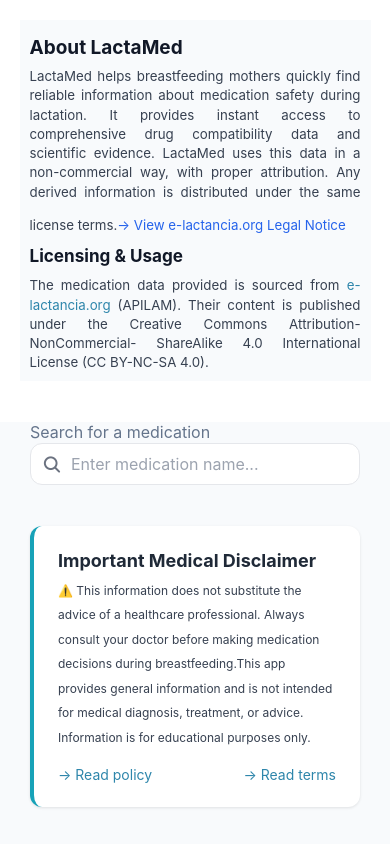
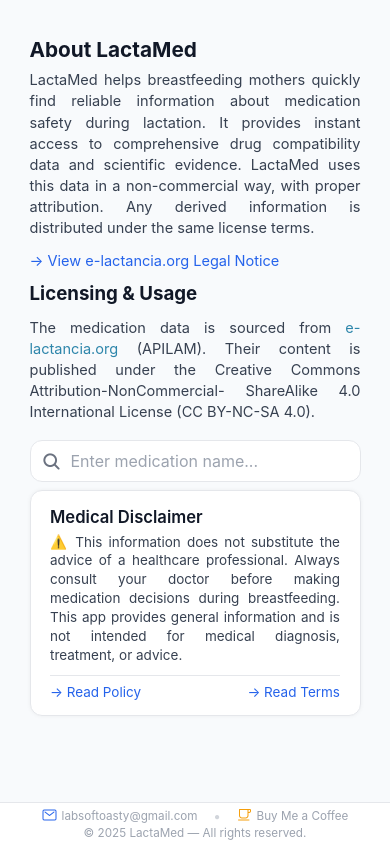
Before and after one commit to ArtursTorsters/LactafarmaApp, a React Native app: screen / in a window 390 px wide. Built offline with nearby package versions, Linux system fonts and the light colour scheme.

Commit message:
finished

```diff
--- a/App.tsx
+++ b/App.tsx
@@ -6,8 +6,8 @@
 import { DrugSearchComponent } from './frontend/src/components/searchInput/SearchInput'
 import { LoadingSpinner } from './frontend/src/components/common/LoadingSpinner'
 import { globalStyles } from './frontend/src/styles/styles'
-import {MedicalDisclaimer} from './frontend/src/components/medicalDisclaimer/MedicalDisclaimer'
 import {AboutApp} from './frontend/src/components/aboutApp/AboutApp'
+import { Contacts } from './frontend/src/components/contacts/contacts';
 
 export default function App() {
   const [loading, setLoading] = useState(false);
@@ -25,7 +25,7 @@
         >
           {loading && <LoadingSpinner />}
           <AboutApp />
-          <DrugSearchComponent />
+          <Contacts/>
         </KeyboardAvoidingView>
       </TouchableWithoutFeedback>
     </SafeAreaView>
--- a/frontend/src/components/aboutApp/AboutApp.tsx
+++ b/frontend/src/components/aboutApp/AboutApp.tsx
@@ -1,6 +1,7 @@
 import React from "react";
 import { View, Text, Linking, ScrollView, useWindowDimensions } from "react-native";
 import { globalStyles } from "../../styles/styles";
+import { DrugSearchComponent } from "../searchInput/SearchInput";
 
 export const AboutApp: React.FC = () => {
   const { width, height } = useWindowDimensions();
@@ -8,32 +9,31 @@
   const openELactancia = () => Linking.openURL("https://www.e-lactancia.org");
   const openLegal = () => Linking.openURL("https://www.e-lactancia.org/aviso_legal/");
 
-  // 📏 Dynamically scale text sizes — slightly smaller for narrow screens
-  const scale = width < 360 ? 0.9 : width < 400 ? 0.95 : 1;
+  // --- Dynamic scaling based on width & height ---
+  const scaleWidth = width / 375; // base width
+  const scaleHeight = height / 812; // base height (iPhone X)
+  const scale = Math.min(scaleWidth, scaleHeight); // choose smaller to avoid overflow
+
   const baseFont = 14 * scale;
   const titleFont = 20 * scale;
   const subtitleFont = 18 * scale;
+  const lineHeight = baseFont * 1.45;
 
   return (
     <ScrollView
-      style={{ flex: 1, backgroundColor: "#fff" }}
+      style={{ flex: 1 }}
       contentContainerStyle={{
         paddingHorizontal: width * 0.05,
-        paddingVertical: 16,
+        paddingVertical: height * 0.02,
       }}
-      showsVerticalScrollIndicator={true}
+      showsVerticalScrollIndicator
     >
       <View style={globalStyles.medicalContainer}>
-        {/* --- Section: About --- */}
+        {/* About Section */}
         <Text
           style={[
             globalStyles.title,
-            {
-              fontSize: titleFont,
-              textAlign: "left",
-              marginBottom: 8,
-              color: "#111827",
-            },
+            { fontSize: titleFont, marginBottom: height * 0.01, color: "#111827" },
           ]}
         >
           About LactaMed
@@ -42,29 +42,20 @@
         <Text
           style={[
             globalStyles.bodyText,
-            {
-              fontSize: baseFont,
-              lineHeight: baseFont * 1.45,
-              textAlign: "justify",
-              color: "#374151",
-            },
+            { fontSize: baseFont, lineHeight, textAlign: "justify", color: "#374151" },
           ]}
         >
           LactaMed helps breastfeeding mothers quickly find reliable information about medication
           safety during lactation. It provides instant access to comprehensive drug compatibility
-          data and scientific evidence.
-          LactaMed uses this data in a non-commercial way, with proper attribution. Any derived
-          information is distributed under the same license terms.
+          data and scientific evidence. LactaMed uses this data in a non-commercial way, with proper
+          attribution. Any derived information is distributed under the same license terms.
+        </Text>
+
         <Text
           style={[
             globalStyles.bodyText,
             globalStyles.link,
-            {
-              marginTop: 14,
-              textAlign: "center",
-              fontSize: baseFont,
-              color: "#2563EB",
-            },
+            { marginTop: height * 0.015, textAlign: "left", fontSize: baseFont, color: "#2563EB" },
           ]}
           onPress={openLegal}
           accessibilityRole="button"
@@ -72,18 +63,12 @@
         >
           → View e-lactancia.org Legal Notice
         </Text>
-        </Text>
 
-        {/* --- Section: Licensing --- */}
+        {/* Licensing Section */}
         <Text
           style={[
             globalStyles.title,
-            {
-              fontSize: subtitleFont,
-              textAlign: "left",
-              marginVertical: 10,
-              color: "#111827",
-            },
+            { fontSize: subtitleFont, marginVertical: height * 0.015, color: "#111827" },
           ]}
         >
           Licensing & Usage
@@ -92,15 +77,10 @@
         <Text
           style={[
             globalStyles.bodyText,
-            {
-              fontSize: baseFont,
-              lineHeight: baseFont * 1.45,
-              textAlign: "justify",
-              color: "#374151",
-            },
+            { fontSize: baseFont, lineHeight, textAlign: "justify", color: "#374151" },
           ]}
         >
-          The medication data provided is sourced from{" "}
+          The medication data is sourced from{" "}
           <Text style={globalStyles.link} onPress={openELactancia}>
             e-lactancia.org
           </Text>{" "}
@@ -108,23 +88,10 @@
           ShareAlike 4.0 International License (CC BY-NC-SA 4.0).
         </Text>
 
-        <Text
-          style={[
-            globalStyles.bodyText,
-            {
-              fontSize: baseFont,
-              lineHeight: baseFont * 1.45,
-              marginTop: 8,
-              textAlign: "justify",
-              color: "#374151",
-            },
-          ]}
-        >
-
-        </Text>
-
-        {/* --- Legal Link --- */}
-
+        {/* Drug Search */}
+        <View style={{ marginTop: height * 0.02 }}>
+          <DrugSearchComponent />
+        </View>
       </View>
     </ScrollView>
   );
--- /dev/null
+++ b/frontend/src/components/contacts/contacts.tsx
@@ -0,0 +1,88 @@
+import React from "react";
+import { View, Text, Linking, useWindowDimensions } from "react-native";
+import { Ionicons } from "@expo/vector-icons";
+import { globalStyles } from "../../styles/styles";
+
+export const Contacts: React.FC = () => {
+    const { width } = useWindowDimensions();
+
+    const openEmail = () => Linking.openURL("mailto:labsoftoasty@gmail.com");
+    const openCoffee = () => Linking.openURL("https://www.buymeacoffee.com/yourusername");
+
+    const fontSize = Math.max(13, width * 0.035); // slightly smaller for compact layout
+    const iconSize = Math.max(16, width * 0.04);
+    const gap = Math.min(16, width * 0.04);
+
+    return (
+        <View
+            style={{
+                borderTopWidth: 1,
+                borderTopColor: "#E5E7EB",
+                paddingHorizontal: width * 0.05,
+                paddingVertical: 4,
+                alignItems: "center",
+                backgroundColor: "#fff",
+            }}
+        >
+            {/* Horizontal Row */}
+            <View
+                style={{
+                    flexDirection: "row",
+                    alignItems: "center",
+                    justifyContent: "center",
+                    flexWrap: "wrap",
+                    gap, // spacing between items
+                }}
+            >
+                {/* Email */}
+                <View style={{ flexDirection: "row", alignItems: "center" }}>
+                    <Ionicons name="mail-outline" size={iconSize} color="#2563EB" style={{ marginRight: 4 }} />
+                    <Text
+                        style={{
+                            fontSize: Math.max(11, width * 0.03),
+                            color: "#9CA3AF",
+                        }}
+
+                        onPress={openEmail}
+                        accessibilityRole="button"
+                        accessibilityLabel="Send an email"
+                    >
+                        labsoftoasty@gmail.com
+                    </Text>
+                </View>
+
+                {/* Divider Dot */}
+                <Text style={{ color: "#D1D5DB", fontSize }}>•</Text>
+
+                {/* Buy Me a Coffee */}
+                <View style={{ flexDirection: "row", alignItems: "center" }}>
+                    <Ionicons name="cafe-outline" size={iconSize} color="#F59E0B" style={{ marginRight: 4 }} />
+                    <Text
+                        style={{
+                            fontSize: Math.max(11, width * 0.03),
+                            color: "#9CA3AF",
+                        }}
+                        onPress={openCoffee}
+                        accessibilityRole="button"
+                        accessibilityLabel="Buy me a coffee link"
+                    >
+                        Buy Me a Coffee
+                    </Text>
+                </View>
+            </View>
+
+            {/* Footer note */}
+            <Text
+                style={{
+                    fontSize: Math.max(11, width * 0.03),
+                    color: "#9CA3AF",
+                    marginTop: 2,
+                    marginBottom: 0,
+                    textAlign: "center",
+                }}
+            >
+                © {new Date().getFullYear()} LactaMed — All rights reserved.
+            </Text>
+        </View>
+    );
+};
--- a/frontend/src/components/medicalDisclaimer/MedicalDisclaimer.tsx
+++ b/frontend/src/components/medicalDisclaimer/MedicalDisclaimer.tsx
@@ -1,56 +1,52 @@
 import React from "react";
-import { View, Text, Linking } from "react-native";
-import { globalStyles, medicalDisclaimerStyles } from "../../styles/styles";
+import { View, Text, Linking, useWindowDimensions } from "react-native";
+import { globalStyles } from "../../styles/styles";
 
 export const MedicalDisclaimer: React.FC = () => {
-  const openPolicy = () => {
-    Linking.openURL("https://arturstorsters.github.io/privacy-policy");
-  };
-  const openTerms = () => {
-    Linking.openURL("https://arturstorsters.github.io/terms-of-service");
-  };
+  const { width, height } = useWindowDimensions();
+
+  const openPolicy = () => Linking.openURL("https://arturstorsters.github.io/privacy-policy");
+  const openTerms = () => Linking.openURL("https://arturstorsters.github.io/terms-of-service");
+
+  const scaleWidth = width / 375;
+  const scaleHeight = height / 812;
+  const scale = Math.min(scaleWidth, scaleHeight);
+
+  const baseFont = 13 * scale;
+  const titleFont = 16 * scale;
+  const lineHeight = baseFont * 1.4;
 
   return (
-    <View style={medicalDisclaimerStyles.container}>
-      <View style={medicalDisclaimerStyles.header}>
-        <Text style={medicalDisclaimerStyles.title}>
-          Important Medical Disclaimer
-        </Text>
-      </View>
-      <Text style={medicalDisclaimerStyles.text}>
-        ⚠️ This information does not substitute the advice of a healthcare
-        professional. Always consult your doctor before making medication
-        decisions during breastfeeding.
-        <Text>
-          This app provides general information and is not intended
-          for medical diagnosis, treatment, or advice. Information is
-          for educational purposes only.
-        </Text>
+    <View
+      style={{
+        backgroundColor: "#FFFFFF",
+        borderWidth: 1,
+        borderColor: "#E5E7EB",
+        borderRadius: 12,
+        paddingHorizontal: width * 0.05,
+        paddingVertical: height * 0.018,
+        shadowColor: "#000",
+        shadowOpacity: 0.05,
+        shadowRadius: 4,
+        elevation: 1,
+      }}
+    >
+      <Text style={{ fontSize: titleFont, fontWeight: "600", color: "#111827", marginBottom: 6 }}>
+        Medical Disclaimer
       </Text>
 
-      <View
-        style={[
-          {
-            justifyContent: 'space-between',
-            flexDirection: 'row',
-          },
-        ]}>
+      <Text style={{ fontSize: baseFont, lineHeight, color: "#374151", textAlign: "justify", marginBottom: 10 }}>
+        ⚠️ This information does not substitute the advice of a healthcare professional. Always
+        consult your doctor before making medication decisions during breastfeeding. This app provides
+        general information and is not intended for medical diagnosis, treatment, or advice.
+      </Text>
 
-        <Text
-          style={[globalStyles.bodyText, globalStyles.link]}
-          onPress={openPolicy}
-          accessibilityRole="button"
-          accessibilityLabel="Read our policy"
-        >
-          → Read policy
+      <View style={{ flexDirection: "row", justifyContent: "space-between", borderTopWidth: 1, borderTopColor: "#E5E7EB", paddingTop: 8 }}>
+        <Text style={[globalStyles.link, { fontSize: baseFont, color: "#2563EB" }]} onPress={openPolicy} accessibilityRole="button">
+          → Read Policy
         </Text>
-        <Text
-          style={[globalStyles.bodyText, globalStyles.link]}
-          onPress={openTerms}
-          accessibilityRole="button"
-          accessibilityLabel="Read our terms"
-        >
-          → Read terms
+        <Text style={[globalStyles.link, { fontSize: baseFont, color: "#2563EB" }]} onPress={openTerms} accessibilityRole="button">
+          → Read Terms
         </Text>
       </View>
     </View>
--- a/frontend/src/components/searchInput/SearchInput.tsx
+++ b/frontend/src/components/searchInput/SearchInput.tsx
@@ -62,10 +62,6 @@
           },
         ]}
       >
-        <Text style={[globalStyles.captionText, { fontSize: Math.max(16, width * 0.04) }]}>
-          Search for a medication
-        </Text>
-
         <TouchableOpacity onPress={handleFocus} activeOpacity={0.8}>
           <View style={{ position: "relative" }}>
             <TextInput
@@ -77,7 +73,7 @@
                   borderColor: "#E5E7EB",
                   borderRadius: 12,
                   paddingLeft: 40,
-                  marginBottom: 20
+                  // marginBottom: 20
                 },
               ]}
               placeholder="Enter medication name..."
--- a/frontend/src/styles/styles.ts
+++ b/frontend/src/styles/styles.ts
@@ -91,18 +91,16 @@
   // Container styles
   medicalContainer: {
     flex: 1,
-    backgroundColor: colors.medical.background,
     paddingHorizontal: 10,
     marginTop: spacing.xs,
-    marginBottom: spacing.xl,
+    marginBottom: 64,
     zIndex: 10,
   },
   searchContainer: {
     flex: 1,
-    // backgroundColor: colors.medical.background,
-    paddingHorizontal: 30,
-    // marginTop: spacing["3xl"],
-    zIndex: 10,
+    zIndex: 1,
+    paddingTop: 0,
+
   },
   warningContainer: {
     marginTop: spacing.xl,
```
